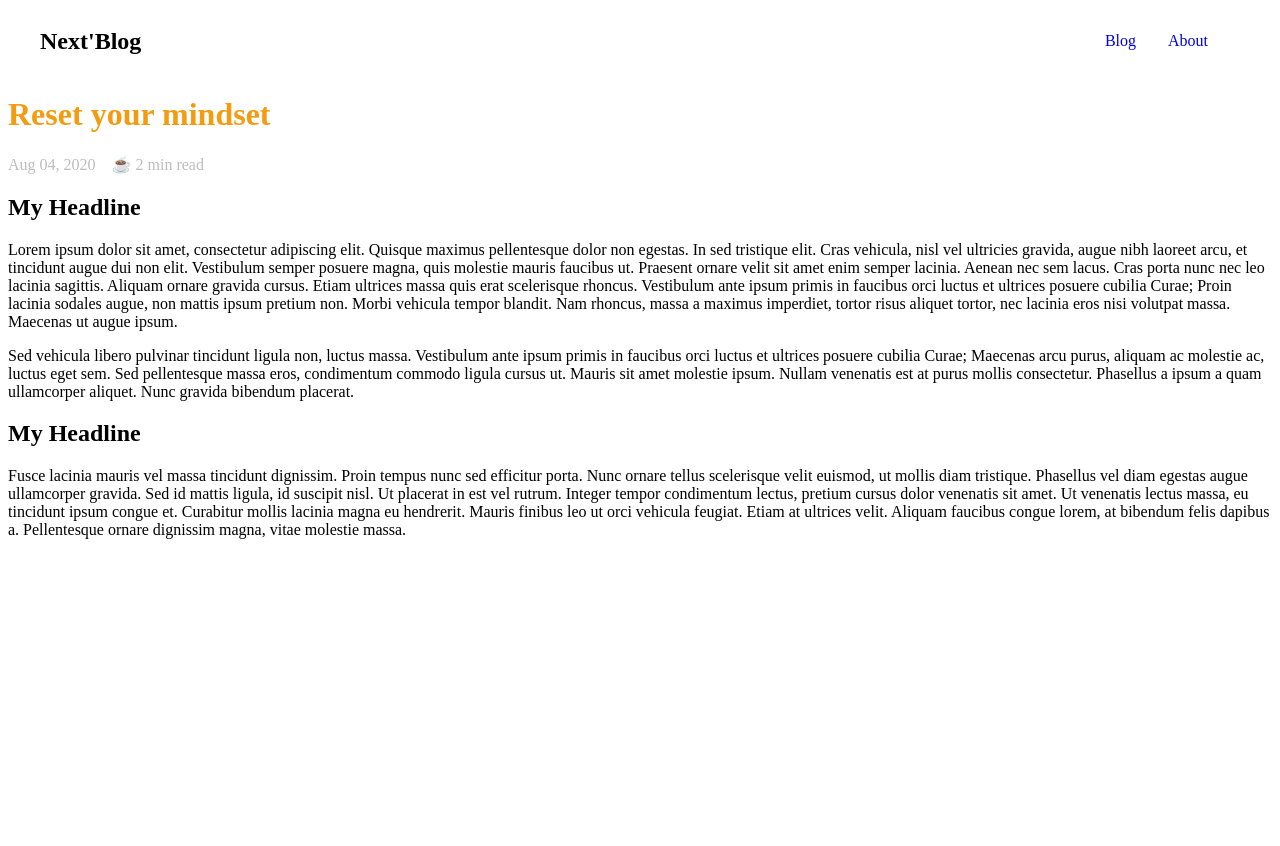
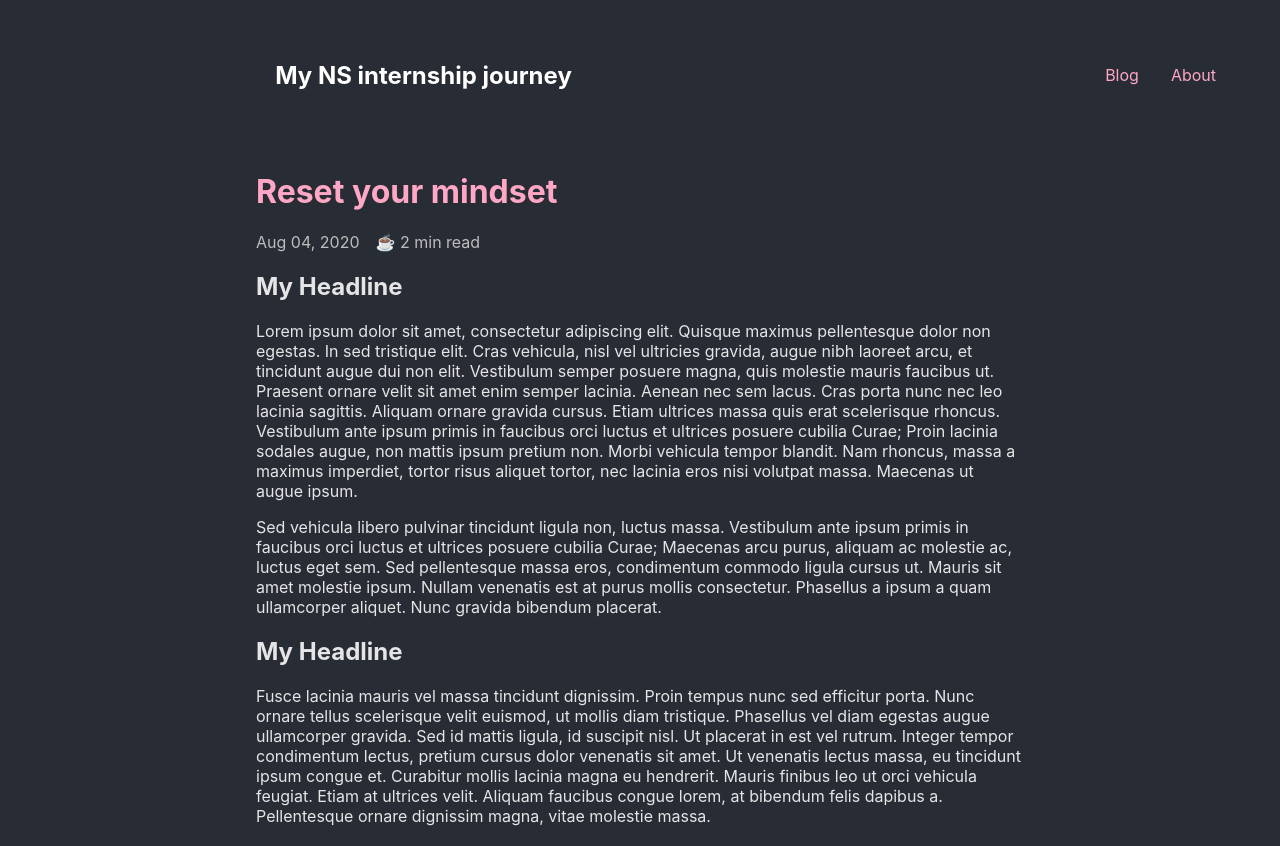
Before and after one commit to CarlosFabianG/academy-blog, a Next.js app: page /blog/post-1 in a window 1280 px wide. Before the commit the page ends 800 px from the top, so only its background shows below. Built offline with nearby package versions, Linux system fonts and the light colour scheme.

Commit message:
styles changes

```diff
--- a/components/BlogPost.js
+++ b/components/BlogPost.js
@@ -4,7 +4,14 @@ export default function BlogPost({ children, meta}) {
   return (
     <>
       <HeadPost meta={meta} isBlogPost />
-      <article>{children}</article>
+      <article className="blog-p">{children}</article>
+      <style jsx>
+        {`
+          .blog-p {
+            color: hsla(0, 0%, 100%, 0.88);
+          }
+        `}
+      </style>
     </>
   )
 }
--- a/components/HeadPost.js
+++ b/components/HeadPost.js
@@ -15,7 +15,7 @@ export const HeadPost = ({ meta, isBlogPost }) => (
           h1 {
             font-size: 1.5rem;
             font-weight: 700;
-            color: #f39c12;
+            color: #ffa7c4;
           }
           .great-title {
               font-size: 2rem;
@@ -26,6 +26,7 @@ export const HeadPost = ({ meta, isBlogPost }) => (
           }
           .details {
             margin-bottom: 1rem;
+            color: #bdbdbd;
           }
         `}
       </style>
--- a/components/Header.js
+++ b/components/Header.js
@@ -4,7 +4,7 @@ export default function Header() {
   return (
     <>
       <nav>
-        <h1>Next'Blog</h1>
+        <h1>My NS internship journey</h1>
         <div>
           <Link href='/'>
             <a>Blog</a>
@@ -23,6 +23,10 @@ export default function Header() {
           align-items: center;
           font-size: 1rem;
         }
+        h1 {
+          color: white;
+          margin: 5% 20%;
+        }
         nav a {
           margin-right: 2rem;
           text-decoration: none;
--- a/components/Layout.js
+++ b/components/Layout.js
@@ -14,6 +14,13 @@ export default function Layout({ children, pageTitle, description }) {
         <Header />
         <div className="content">{children}</div>
       </main>
+      <style jsx>
+        {`
+          .content {
+            margin: 20px 20%;
+          }
+        `}
+      </style>
     </>
   );
 }
--- a/pages/_app.js
+++ b/pages/_app.js
@@ -1,4 +1,5 @@
 import Layout from "../components/Layout";
+import '../styles/globals.css'
 
 export default function MyApp({ Component, pageProps }) {
   return (
--- a/styles/globals.css
+++ b/styles/globals.css
@@ -1,5 +1,6 @@
 html,
 body {
+  background-color: #282c35;
   padding: 0;
   margin: 0;
   font-family: -apple-system, BlinkMacSystemFont, Segoe UI, Roboto, Oxygen,
@@ -7,7 +8,7 @@ body {
 }
 
 a {
-  color: inherit;
+  color: #ffa7c4;
   text-decoration: none;
 }
 
```
